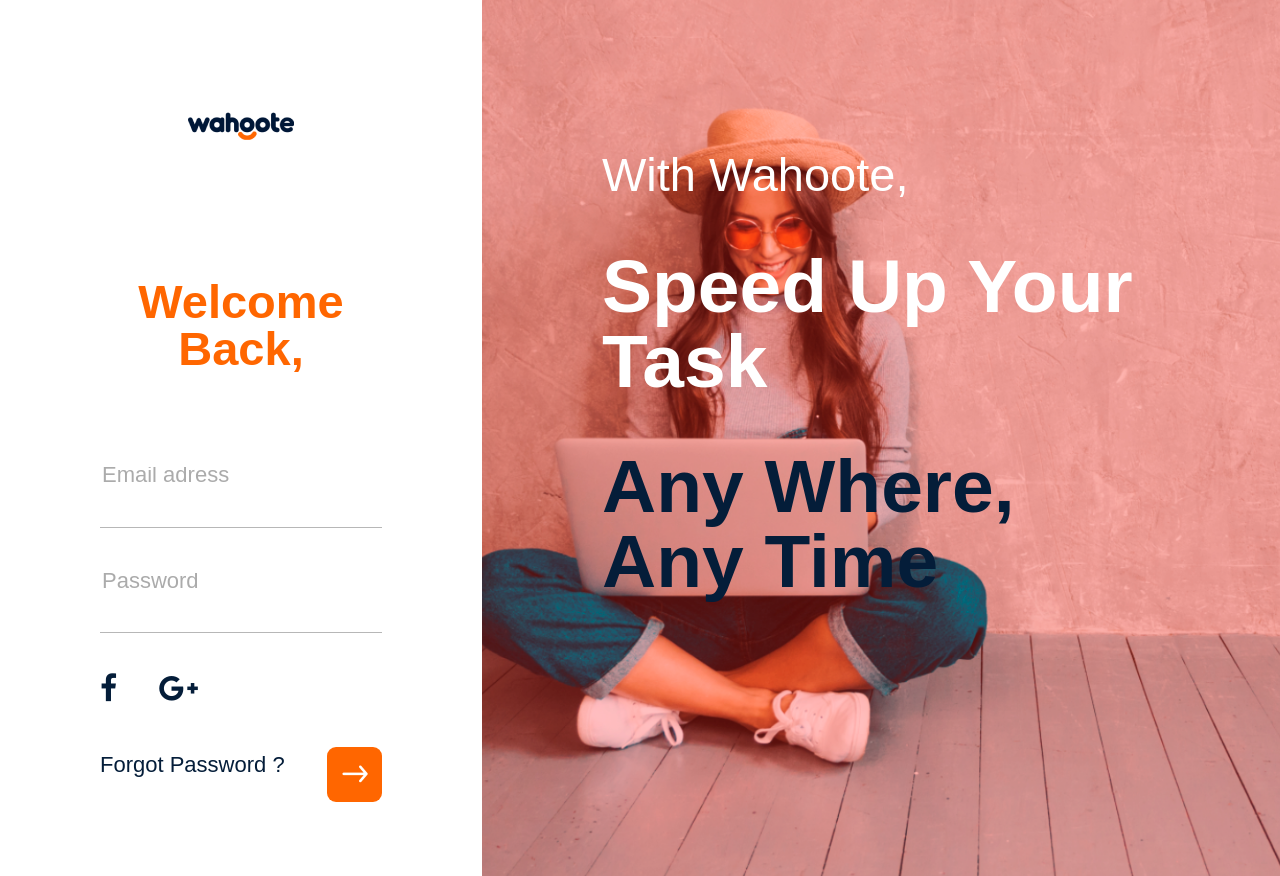
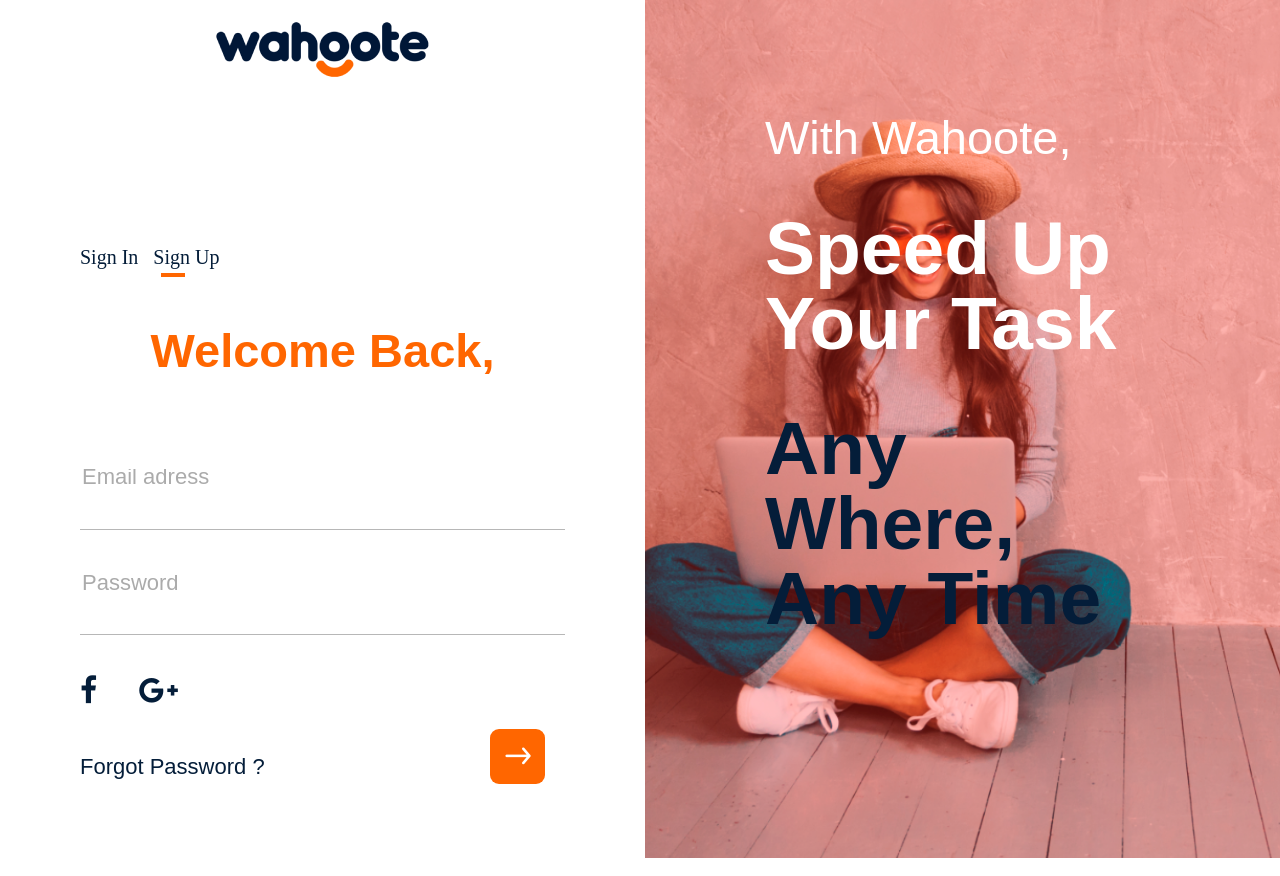
Before and after one commit to domain835/wahoote, a plain HTML site: page sign-in.html in a window 1280 px wide. Drawn offline with nearby package versions, Linux system fonts and the light colour scheme; a web font is replaced by a local one.

```diff
--- a/scss/sign-in-style.scss
+++ b/scss/sign-in-style.scss
@@ -31,14 +31,39 @@ ul {
 }
 
 .form {
-  width: 485px;
-  padding: 100px;
+  min-width: 485px;
+  padding: 80px;
   position: relative;
 
   img {
     display: block;
     margin: 0 auto;
-    padding: 88px;
+  }
+
+  .menu {
+    display: flex;
+    margin-top: 170px;
+
+    &__item {
+      padding-bottom: 10px;
+      margin-right: 15px;
+
+      a {
+        font-family: 'Muli ExtraBold';
+        font-size: 20px;
+        color: #041d39;
+        text-decoration: none;
+      }
+
+      &.active {
+        background: url(../images/menu-underline-2.png) no-repeat;
+        background-position: bottom left;
+
+        a {
+          font-family: 'Muli';
+        }
+      }
+    }
   }
 
   h2 {
--- a/sign-in.html
+++ b/sign-in.html
@@ -15,7 +15,15 @@
   <body>
     <div class="container">
       <form class="form">
-        <img src="/images/logo.png" alt="" class="sign-in__logo">
+        <img src="images/logo-big.png" alt="" class="sign-in__logo">
+        <ul class="menu">
+          <li class="menu__item">
+            <a href="#">Sign In</a>
+          </li>
+          <li class="menu__item active">
+            <a href="#">Sign Up</a>
+          </li>
+        </ul>
         <h2>Welcome Back,</h2>
         <label>
           <input type="email" name="email" placeholder="Email adress">
```
Also changed, not shown: css/sign-in-style.css, images/logo-big.png (added), images/menu-underline-2.png (added).
